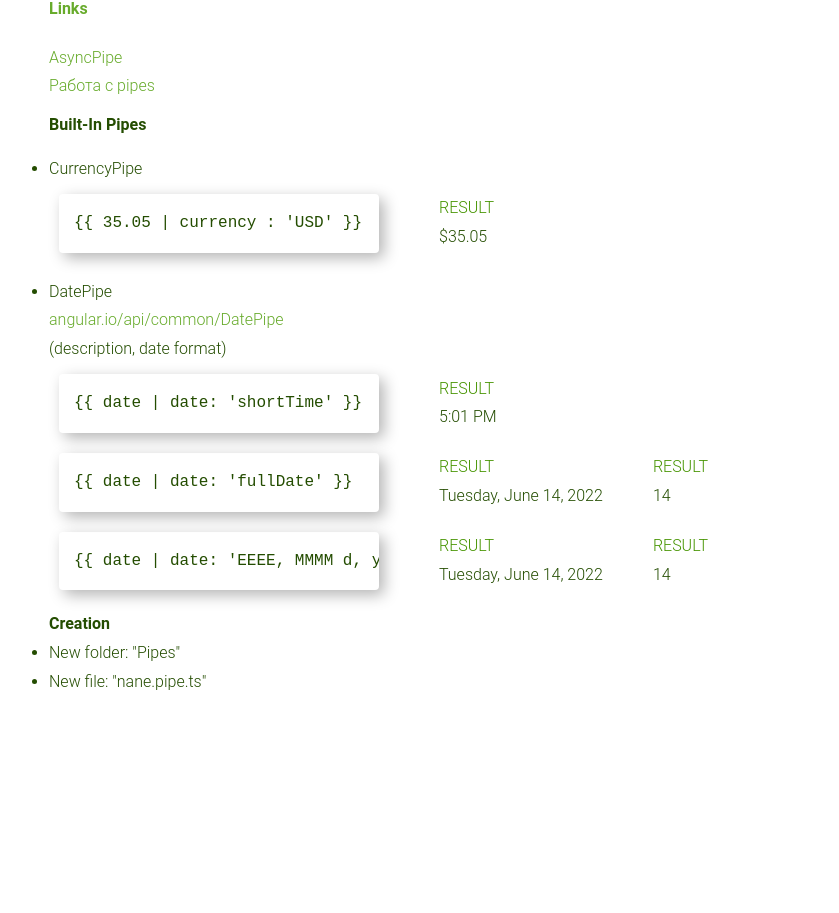
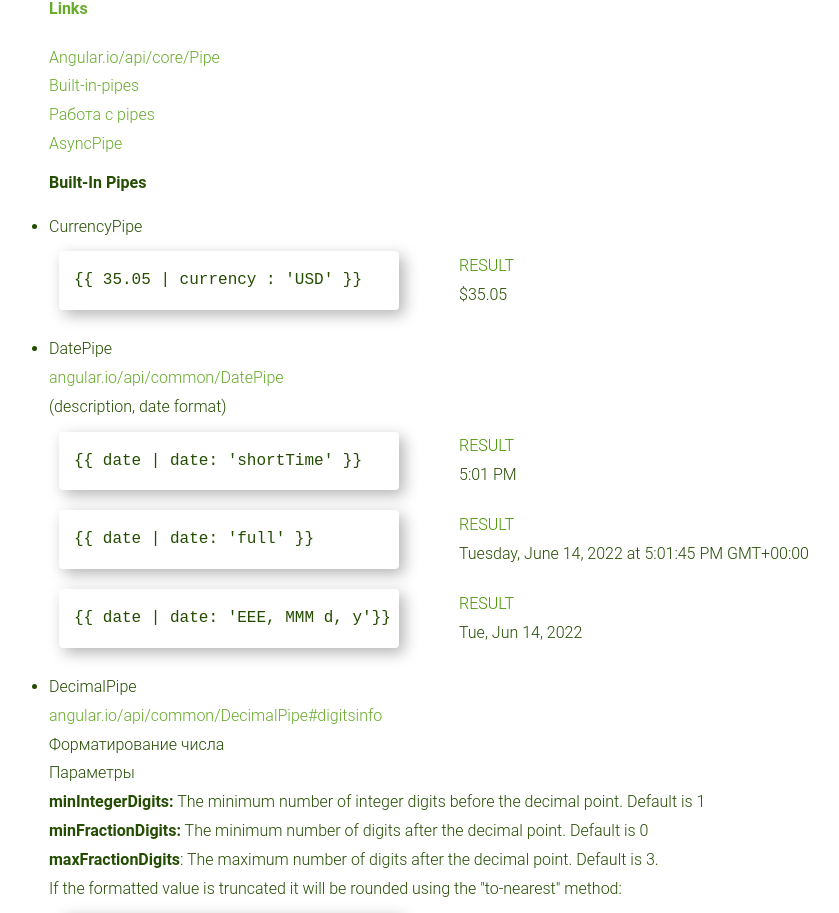
Before and after one commit to MaryAnzh/Preparing-for-the-interview, an Angular app: page /angular-pipes in a window 1280 px wide. Shown: the part 139-1052 px from the top of the page, without its empty margins (26-865 px from the left). Before the commit the page ends 861 px from the top, so only its background shows below. Built offline with nearby package versions, Linux system fonts and the light colour scheme.

Commit message:
feat: add angular pipes info

```diff
--- a/src/app/core/pages/angular/pipes/pipes.component.html
+++ b/src/app/core/pages/angular/pipes/pipes.component.html
@@ -2,20 +2,35 @@
   <h3>Pipes</h3>
   <h4>Links</h4>
 
+  <!-- link -->
   <ul>
     <li>
-      <a href="https://angular.io/api/common/AsyncPipe"
-        target="_blank">AsyncPipe</a>
+      <a href="https://angular.io/api/core/Pipe"
+        target="_blank">
+        angular.io/api/core/Pipe
+      </a>
+    </li>
+
+    <li>
+      <a href="https://codecraft.tv/courses/angular/pipes/built-in-pipes/"
+        target="_blank">
+        Built-in-pipes
+      </a>
     </li>
     <li>
       <a href="https://metanit.com/web/angular2/8.1.php"
         target="_blank">Работа с pipes</a>
+    </li>
+    <li>
+      <a href="https://angular.io/api/common/AsyncPipe"
+        target="_blank">AsyncPipe</a>
     </li>
   </ul>
 
   <ul class="pipes__built-In-pipes">
     <p class="pipes__built-In-pipes__title">Built-In Pipes</p>
 
+    <!-- CurrencyPipe -->
     <li class="pipes__built-In-pipes__list">
       CurrencyPipe
       <div class="pipes__built-In-pipes__list__sample">
@@ -29,10 +44,13 @@
       </div>
     </li>
 
+    <!-- DatePipe -->
     <li class="pipes__built-In-pipes__list">
       <p>DatePipe</p>
       <p><a href="https://angular.io/api/common/DatePipe" target="_blank">angular.io/api/common/DatePipe</a></p>
       <p>(description, date format)</p>
+
+      <!-- shortTime -->
       <div class="pipes__built-In-pipes__list__sample">
         <div class="code">
           <pre><code>{{codes[1]}}</code></pre>
@@ -42,34 +60,74 @@
           {{ date | date: 'shortTime' }}
         </div>
       </div>
+
+      <!-- fullDate -->
       <div class="pipes__built-In-pipes__list__sample">
         <div class="code">
           <pre><code>{{codes[2]}}</code></pre>
         </div>
         <div class="pipes__built-In-pipes__list__sample__result">
           <p>Result</p>
-          {{ date | date: 'fullDate' }}
-        </div>
-        <div class="pipes__built-In-pipes__list__sample__result">
-          <p>Result</p>
-          {{ date | date: 'd'}}
+          {{ date | date: 'full' }}
         </div>
       </div>
+
+      <!-- custom formst -->
       <div class="pipes__built-In-pipes__list__sample">
         <div class="code">
           <pre><code>{{codes[3]}}</code></pre>
         </div>
         <div class="pipes__built-In-pipes__list__sample__result">
           <p>Result</p>
-          {{ date | date: 'EEEE, MMMM d, y'}}
-        </div>
-        <div class="pipes__built-In-pipes__list__sample__result">
-          <p>Result</p>
-          {{ date | date: 'd'}}
+          {{ date | date: 'EEE, MMM d, y'}}
         </div>
       </div>
     </li>
 
+    <!-- DecimalPipe -->
+    <li class="pipes__built-In-pipes__list">
+      <p>DecimalPipe</p>
+      <a href="https://angular.io/api/common/DecimalPipe#digitsinfo">angular.io/api/common/DecimalPipe#digitsinfo</a>
+      <p>Форматирование числа</p>
+
+      <ul class="pipes__built-In-pipes__list__params">
+        <p>Параметры</p>
+        <li>
+          <span>minIntegerDigits:</span> The minimum number of integer digits
+          before the decimal point. Default is 1
+        </li>
+        <li>
+          <span>minFractionDigits:</span> The minimum number of digits after the
+          decimal point. Default is 0
+        </li>
+        <li>
+          <span>maxFractionDigits</span>: The maximum number of digits after the
+          decimal point. Default is 3.
+        </li>
+        <li>
+          If the formatted value is truncated it will be rounded using the
+          "to-nearest" method:
+        </li>
+      </ul>
+      <div class="pipes__built-In-pipes__list__sample">
+        <div class="code">
+          <pre><code>{{codes[4]}}</code></pre>
+        </div>
+        <div class="pipes__built-In-pipes__list__sample__result">
+          <p>Result</p>
+          {{3.6 | number: '1.0-0'}}
+        </div>
+      </div>
+      <div class="pipes__built-In-pipes__list__sample">
+        <div class="code">
+          <pre><code>{{codes[4]}}</code></pre>
+        </div>
+        <div class="pipes__built-In-pipes__list__sample__result">
+          <p>Result</p>
+          {{1.6451114 | number: '3.0-3'}}
+        </div>
+      </div>
+    </li>
   </ul>
 
   <ul class="pipes__pipes-creation">
--- a/src/app/core/pages/angular/pipes/pipes.component.scss
+++ b/src/app/core/pages/angular/pipes/pipes.component.scss
@@ -20,6 +20,13 @@
 
       &__list {
         margin-top: 15px;
+        &__params {
+          li {
+            span {
+              font-weight: bold;
+            }
+          }
+        }
 
         &__sample {
           display: flex;
@@ -27,7 +34,7 @@
           align-items: center;
 
           .code {
-            width: 320px;
+            width: 340px;
           }
 
           &__result {
--- a/src/app/core/pages/angular/pipes/pipes.component.ts
+++ b/src/app/core/pages/angular/pipes/pipes.component.ts
@@ -13,19 +13,19 @@ type BuiltInPipes = {
   styleUrls: ['./pipes.component.scss']
 })
 
-export class PipesComponent implements OnInit {
+export class PipesComponent {
   public date = new Date();
 
   public codes: string[] = [
     `{{ 35.05 | currency : 'USD' }}`,
     `{{ date | date: 'shortTime' }}`,
-    `{{ date | date: 'fullDate' }}`,
-    `{{ date | date: 'EEEE, MMMM d, y'}}`,
+    `{{ date | date: 'full' }}`,
+    `{{ date | date: 'EEE, MMM d, y'}}`,
+    `{{3.6 | number: '1.0-0'}}`,
+    `{{1.6451114 | number: '3.0-3'}}`,
   ];
 
   constructor() { }
 
-  ngOnInit(): void {
-  }
 
 }
```
